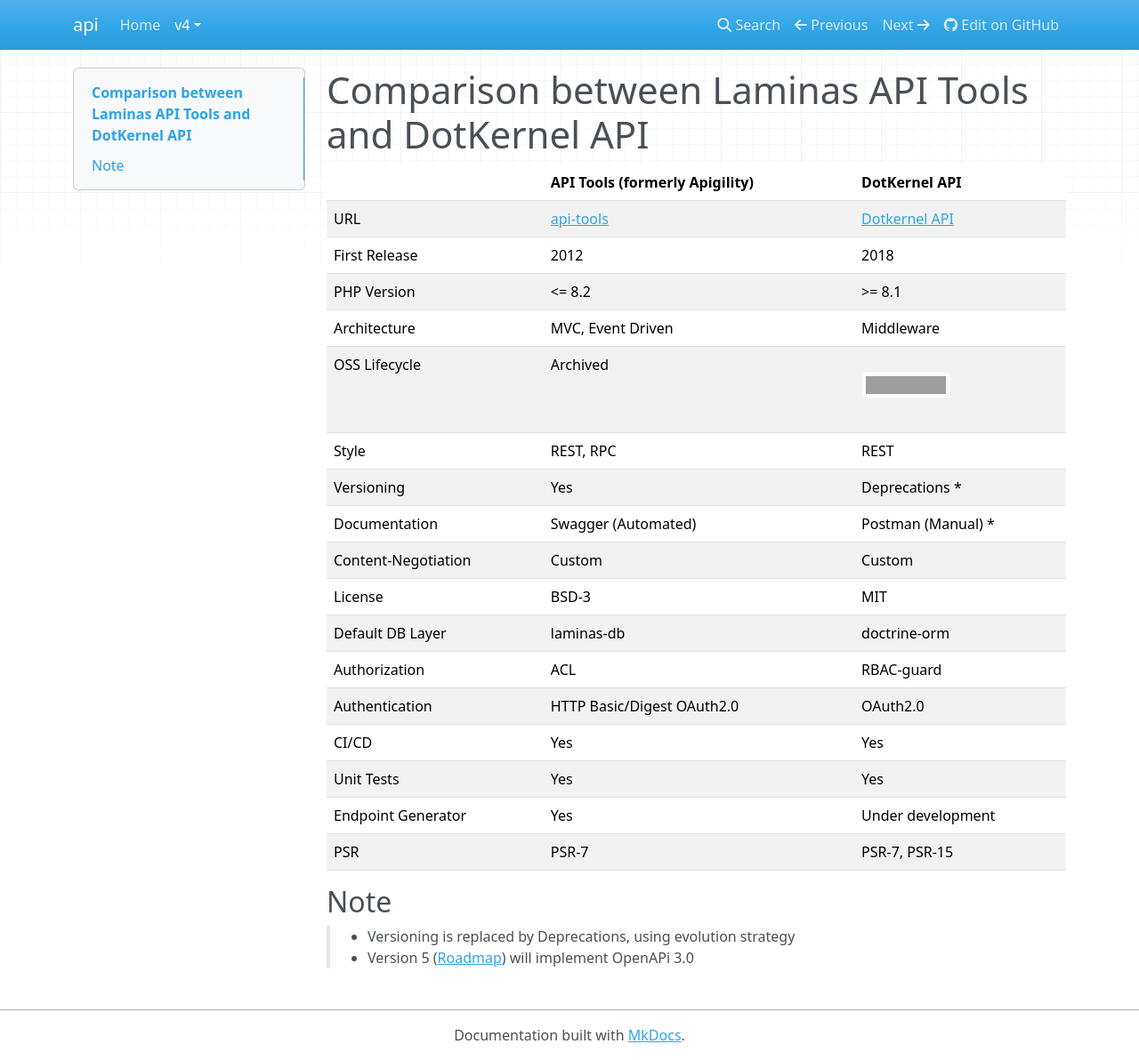
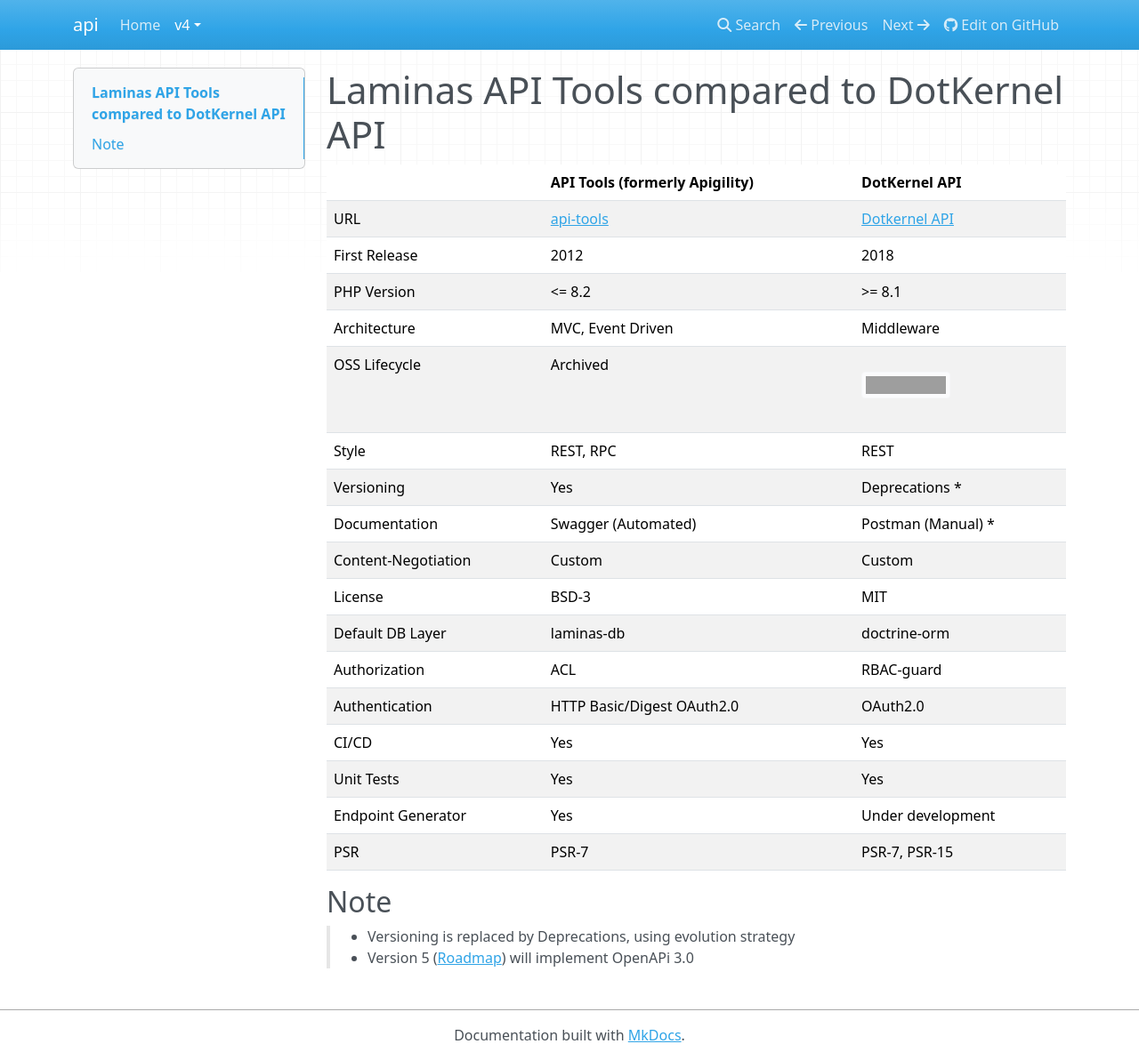
Before and after one commit to dotkernel/api-documentation, an MkDocs documentation site: the page built from docs/book/v4/transition-from-api-tools/api-tools-vs-dotkernel-api.md, in a window 1280 px wide and 1192 px high. Shown: the whole window at 89% size. Built offline with MkDocs 1.6.1, drawn with Linux system fonts in a browser that asks for light colours; nearby versions of some CDN libraries; grey boxes are pictures that could not be loaded.

Commit message:
compilation error again

```diff
--- a/docs/book/v4/transition-from-api-tools/api-tools-vs-dotkernel-api.md
+++ b/docs/book/v4/transition-from-api-tools/api-tools-vs-dotkernel-api.md
@@ -1,4 +1,4 @@
-# Comparison between Laminas API Tools and DotKernel API
+# Laminas API Tools compared to DotKernel API
 
 |                     | API Tools (formerly Apigility)                 | DotKernel API                                                                         |
 |---------------------|------------------------------------------------|---------------------------------------------------------------------------------------|
```
Also changed, not shown: docs/book/v4/core-features/content-validation.md (+2 -2 lines).
